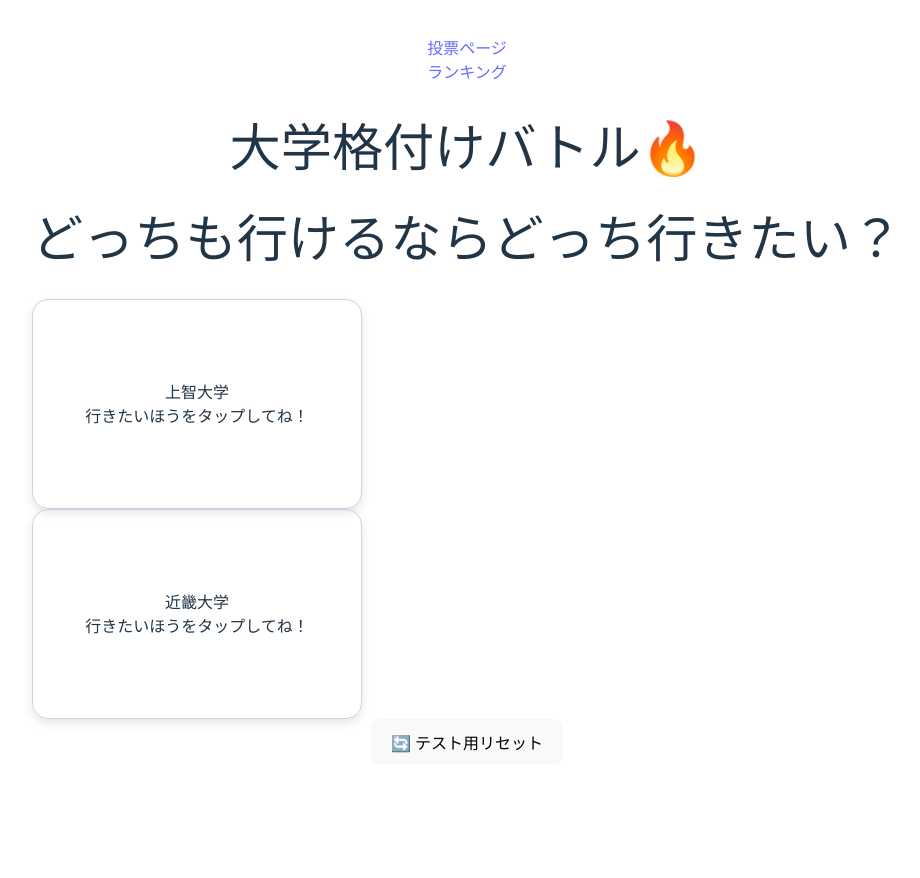
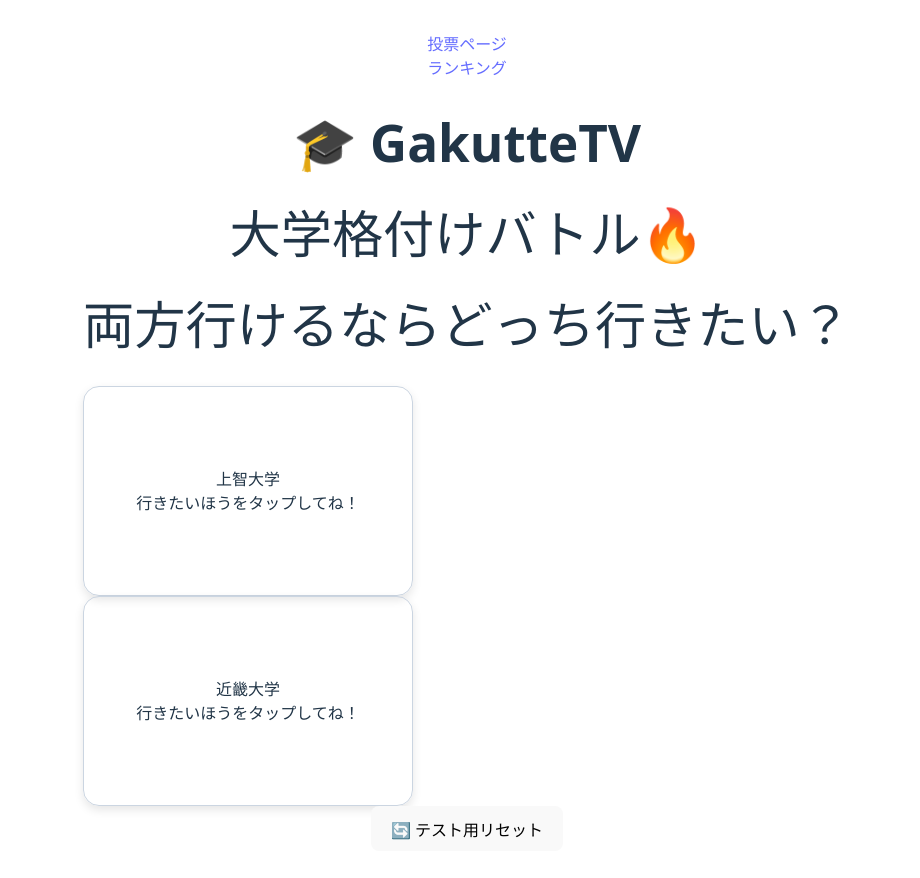
Before and after one commit to kuwabarbara/gaku, a Vue app in the folder my-app/: page / in a window 1280 px wide. Shown: the top 878 px of the page, without its empty margins (173-1093 px from the left). Before the commit the page ends 800 px from the top, so only its background shows below. Built offline with nearby package versions, Linux system fonts and the light colour scheme; no server answers; what vue3-touch-events would draw is missing.

Commit message:
タイトルとか細かい文言を変えた

```diff
--- a/my-app/src/pages/RankingPage.vue
+++ b/my-app/src/pages/RankingPage.vue
@@ -81,7 +81,8 @@
 
 <template>
   <div class="max-w-4xl mx-auto p-6">
-    <h1 class="text-3xl font-bold mb-6 text-center">🎓 学歴ピラミッド</h1>
+    <h1 class="text-3xl font-bold mb-6 text-center">🎓 GakutteTV</h1>
+    <h1 class="text-3xl font-bold mb-6 text-center">  学歴ピラミッド</h1>
 
     <!-- 各行ごとに1,2,3…列を設定して中央寄せ -->
     <div class="space-y-6 mb-10">
--- a/my-app/src/pages/VotePage.vue
+++ b/my-app/src/pages/VotePage.vue
@@ -96,8 +96,9 @@
 
 <template>
   <div class="p-4 max-w-4xl mx-auto">
+    <h1 class="text-3xl font-bold mb-6 text-center">🎓 GakutteTV</h1>
     <h1 class="text-3xl font-bold text-center mb-6">大学格付けバトル🔥</h1>
-    <h1 class="text-3xl font-bold text-center mb-6">どっちも行けるならどっち行きたい？</h1>
+    <h1 class="text-3xl font-bold text-center mb-6">両方行けるならどっち行きたい？</h1>
 
     <!-- 完了メッセージ -->
     <div v-if="done" class="text-center py-8">
```
